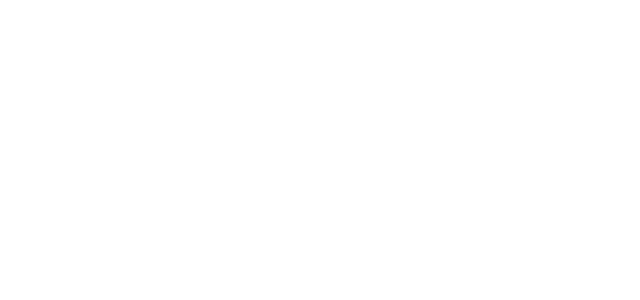
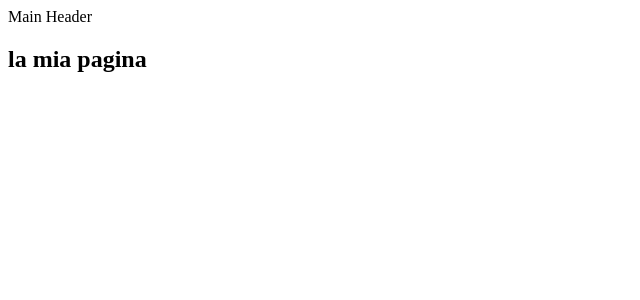
Before and after one commit to pietroscurti9-hub/react-dc-comics, a React (Vite) app in the folder dc-comics/: page / in a window 1280 px wide. Shown: the top 300 px of the page, without its empty margins (0-640 px from the left). Built offline with nearby package versions, Linux system fonts and the light colour scheme.

Commit message:
prime prove

```diff
--- a/dc-comics/src/App.jsx
+++ b/dc-comics/src/App.jsx
@@ -1,3 +1,4 @@
+import MainHeader from "./components/MainHeader"
 
 
 function App() {
@@ -5,6 +6,13 @@ function App() {
 
   return (
     <>
+    <MainHeader />
+
+
+      <section>
+
+        <h1>la mia pagina</h1>
+      </section>
 
     </>
   )
--- /dev/null
+++ b/dc-comics/src/components/MainHeader.jsx
@@ -0,0 +1,10 @@
+
+
+export default function MainHeader() {
+  return (
+    <div>Main Header
+
+
+    </div>
+  )
+}
--- a/dc-comics/src/index.css
+++ b/dc-comics/src/index.css
@@ -0,0 +1,3 @@
+body {
+  /* background: #000; */
+}
```
Also changed, not shown: dc-comics/src/assets/mainHeader.jsx (deleted), 1 other file (tests, documents, lock files or other folders).
